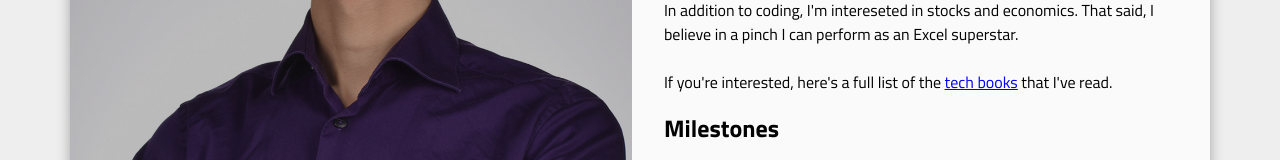
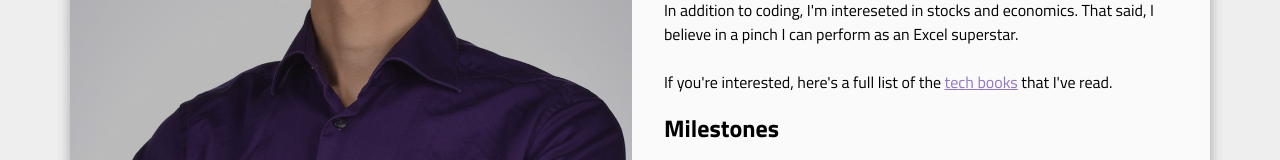
Before and after one commit to 0mppula/portfolio-web-app, a React (Create React App) app: page /about in a window 1280 px wide. Shown: the part 524-684 px from the top of the page. Built offline with nearby package versions, Linux system fonts and the light colour scheme.

Commit message:
clean up

```diff
--- a/src/data/projects.json
+++ b/src/data/projects.json
@@ -15,7 +15,7 @@
 		"title": "WSB-Tickers",
 		"tools": ["React.js", "TypeScript", "Node.js"],
 		"url": "https://wsb-tickers.netlify.app/",
-		"info": "A simple app that displays the top 50 stocks discussed on reddit.com/r/wallstreetbets/."
+		"info": "A simple app that displays the top 50 stocks discussed on reddit.com/r/wallstreetbets/.\n\nThe data for this app is retrieved from the https://tradestie.com/apps/reddit/api/ API."
 	},
 	{
 		"title": "Déjà Vu",
--- a/src/index.css
+++ b/src/index.css
@@ -394,6 +394,10 @@ li {
 	justify-content: space-between;
 	width: 50%;
 	padding: 1.5rem 1rem 0rem;
+}
+
+.link {
+	color: var(--clr-secondary);
 }
 
 .project-header {
--- a/src/pages/About.js
+++ b/src/pages/About.js
@@ -44,6 +44,7 @@ const About = () => {
 										href="https://www.goodreads.com/review/list/135003326-0mppu?ref=nav_mybooks&shelf=programming"
 										target="_blank"
 										rel="noreferrer"
+										className='link'
 									>
 										tech books
 									</a>{' '}
```
